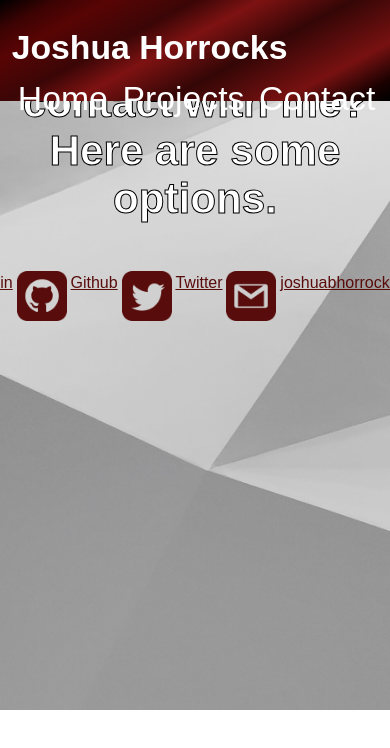
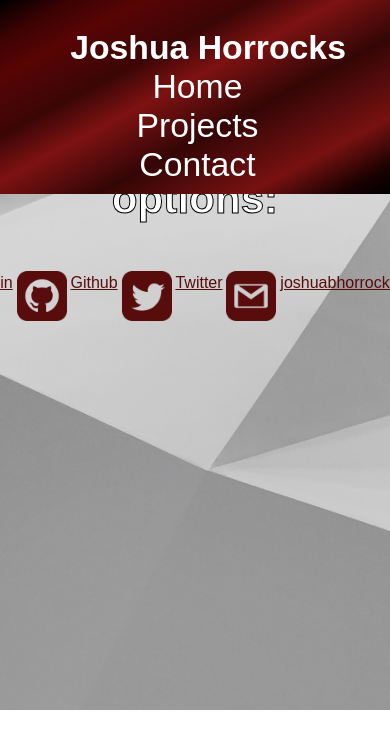
Before and after one commit to joshuabhorrocks/portfolio-website, a React (Create React App) app: page /contact in a window 390 px wide. Shown: the top 748 px of the page. Built offline with nearby package versions, Linux system fonts and the light colour scheme.

Commit message:
Media Queries for navbar

```diff
--- a/src/components/Contact/Contact.js
+++ b/src/components/Contact/Contact.js
@@ -9,7 +9,7 @@ import github from "../../media/social-media-icons/github.png";
 const Contact = () => {
     return (
         <div id="contact-page">
-            <h1 id="contact-title">Want to get in contact with me? Here are some options.</h1>
+            <h1 id="contact-title">Want to get in contact with me? Here are some options:</h1>
             <div id="contact-links">
                 <img className="icons" src={linkedin} alt="linkedin logo"/>
                 <a className="icon-label" href="https://www.linkedin.com/in/joshuabhorrocks/" target="_blank" rel="noopener noreferrer">Linkedin</a>
--- a/src/components/Navbar/Navbar.css
+++ b/src/components/Navbar/Navbar.css
@@ -38,6 +38,7 @@
     padding-right: 25%;
     text-decoration: none;
 }
+
 #nav-link-projects:hover {
     color: black;
 }
@@ -50,3 +51,108 @@
 #nav-link-contact:hover {
     color: black;
 }
+
+/* Media Queries */
+
+@media (max-width: 1201px) {
+    #nav-links {
+        margin-top: -5.5%;
+    }
+}
+
+@media (max-width: 1100px) {
+    #nav-links {
+        margin-top: -6%;
+    }
+}
+
+/* iPad Pro */
+@media (max-width: 1024px) {
+    @media (max-height: 1366px) {
+        #nav-header {
+            height: 16vh;
+        }
+        #nav-title {
+            margin-left: 28%;
+            margin-bottom: 7%;
+        }
+        #nav-links {
+            margin-left: 70%;
+        }
+    }
+}
+
+@media (max-width: 1000px) {
+    #nav-links {
+        margin-top: -6.5%;
+    }
+
+}
+
+@media (max-width: 900px) {
+    #nav-header {
+        height: 15vh;
+    }
+    #nav-title {
+        margin-left: 30%;
+    }
+    #nav-links {
+        margin-top: -2.5%;
+        margin-left: 65%;
+    }
+}
+
+@media (max-width: 800px) {
+    #nav-links {
+        margin-left: 68%;
+    }
+}
+
+@media (max-width: 769px) {
+    #nav-header {
+        height: 23vh;
+    }
+    #nav-title {
+        margin-left: 25%;
+        margin-bottom: 2.5%;
+    }
+
+    #nav-links {
+        display: flex;
+        flex-flow: column wrap;
+        margin-left: 40%;
+    }
+}
+
+@media (max-width: 650px) {
+    #nav-title {
+        margin-left: 19%;
+    }
+
+    #nav-links {
+        margin-left: 38%;
+    }
+}
+
+@media (max-width: 550px) {
+    #nav-title {
+        margin-left: 15%;
+    }
+
+    #nav-links {
+        margin-left: 35%;
+    }
+}
+
+@media (max-width: 350px) {
+    #nav-header {
+        height: 23vh;
+    }
+    #nav-title {
+        margin-left: 7%;
+    }
+
+    #nav-links {
+        margin-left: 30%;
+    }
+}
```
